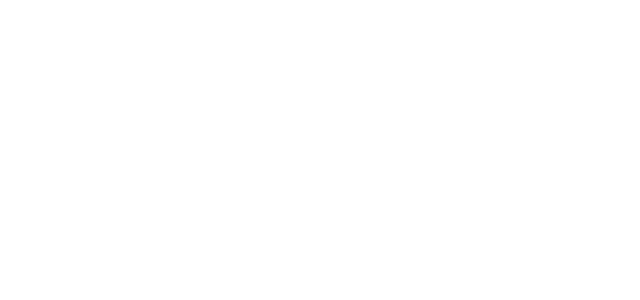
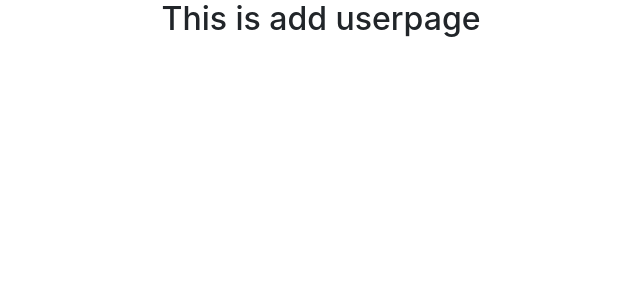
Before and after one commit to bellicose77/react-crud-recape, a React (Create React App) app: page /adduser in a window 1280 px wide. Shown: the top 300 px of the page, without its empty margins (319-959 px from the left). Built offline with nearby package versions, Linux system fonts and the light colour scheme.

Commit message:
router done

```diff
--- a/src/App.js
+++ b/src/App.js
@@ -1,10 +1,18 @@
 import logo from './logo.svg';
 import './App.css';
+import { BrowserRouter, Route, Routes } from 'react-router-dom';
+import Home from './components/Home/Home';
+import AddUser from './components/AddUser/AddUser';
 
 function App() {
   return (
     <div className="App">
-
+      <BrowserRouter>
+      <Routes>
+        <Route  path='/' element={<Home/>}/>
+        <Route path="adduser" element={<AddUser/>}/>
+      </Routes>
+      </BrowserRouter>
 
     </div>
   );
--- a/src/components/AddUser/AddUser.js
+++ b/src/components/AddUser/AddUser.js
@@ -3,7 +3,7 @@ import React from 'react';
 const AddUser = () => {
     return (
         <div>
-
+            <h2>This is add userpage</h2>
         </div>
     );
 };
--- a/src/components/EditUser/EditUser.js
+++ b/src/components/EditUser/EditUser.js
@@ -3,7 +3,7 @@ import React from 'react';
 const EditUser = () => {
     return (
         <div>
-
+            <h2>This is EditUser page</h2>
         </div>
     );
 };
--- a/src/components/Home/Home.js
+++ b/src/components/Home/Home.js
@@ -3,7 +3,7 @@ import React from 'react';
 const Home = () => {
     return (
         <div>
-
+           <h2>This is home page</h2>
         </div>
     );
 };
```
